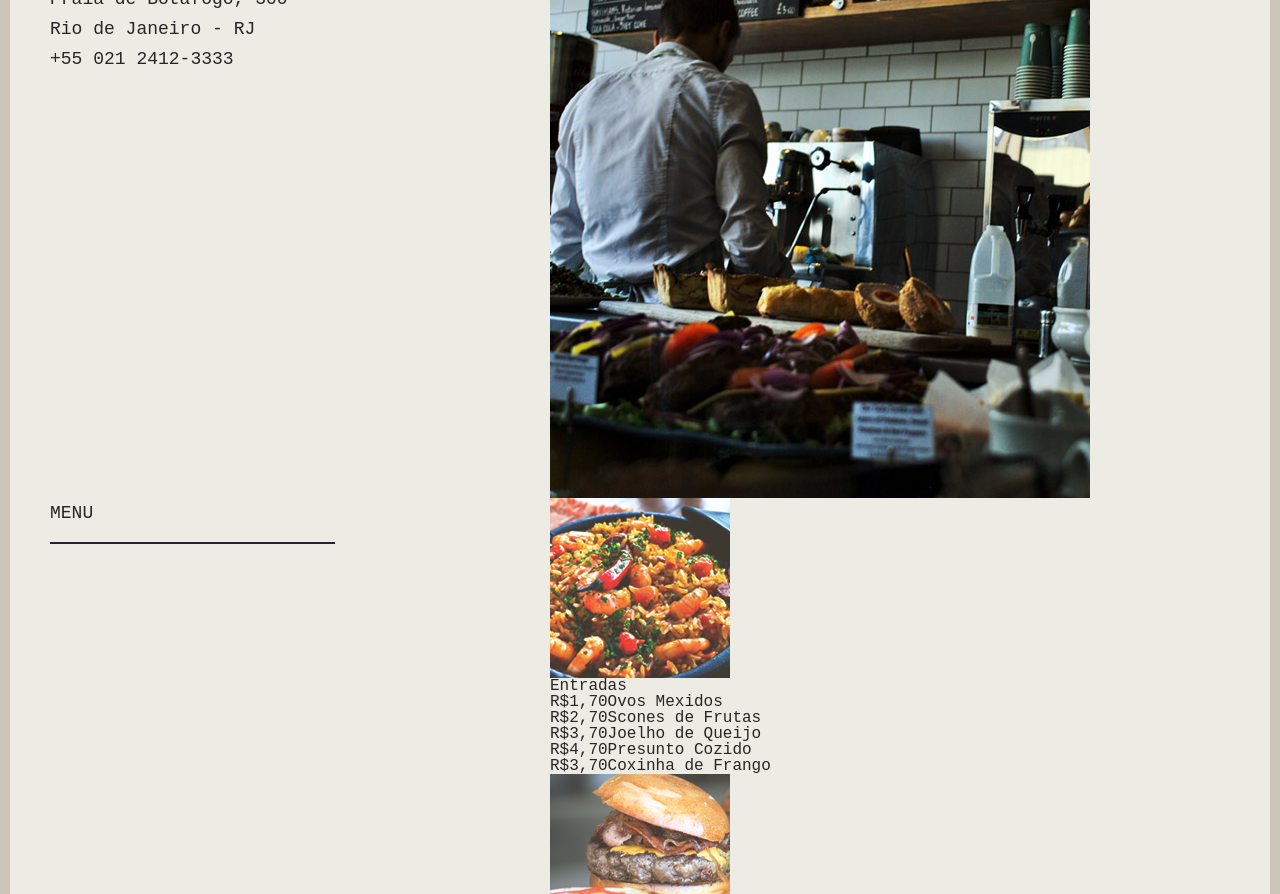
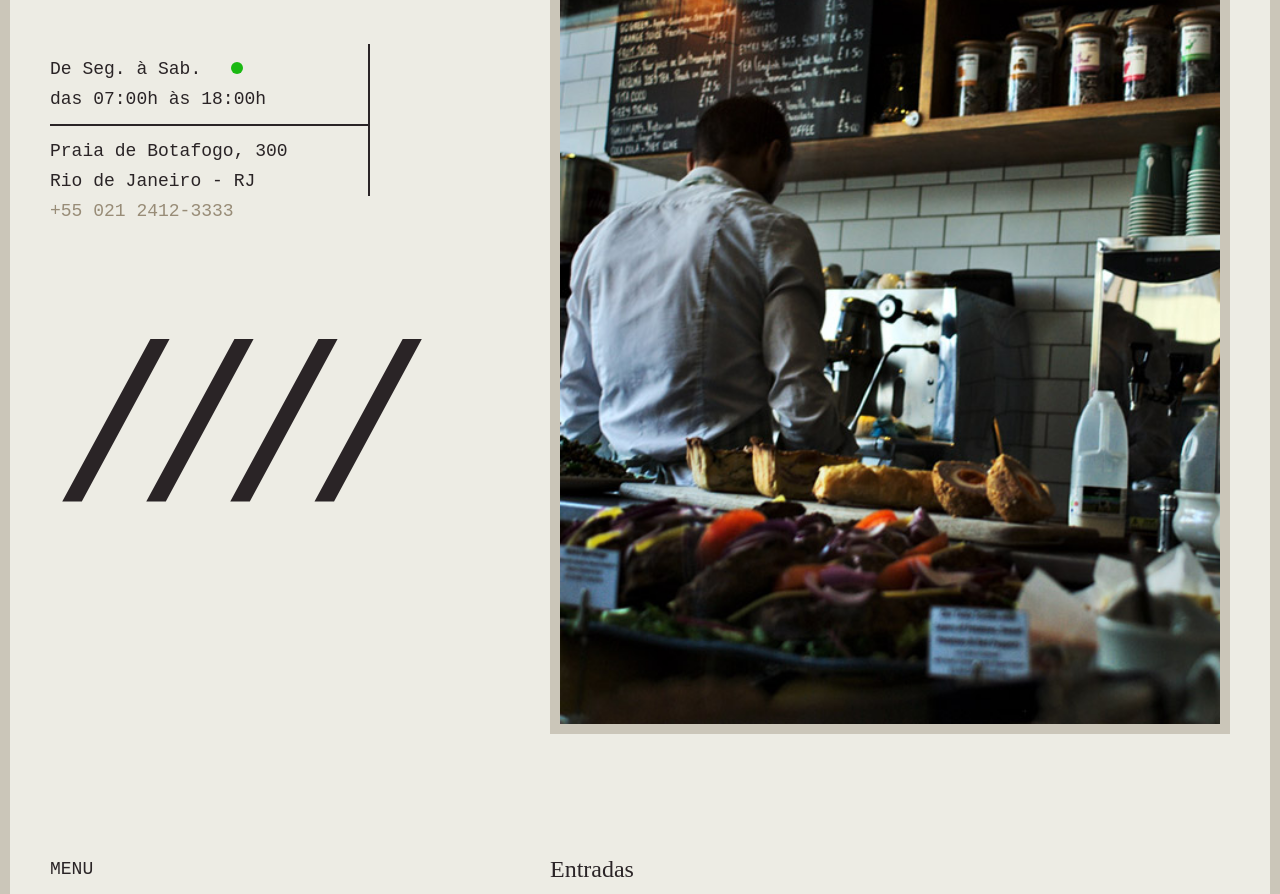
Before and after one commit to MateusCastro/site_sass, a plain HTML site: page index.html in a window 1280 px wide. Shown: the part 212-1106 px from the top of the page. Drawn offline with Linux system fonts and the light colour scheme; a web font is replaced by a local one.

Commit message:
SASS Intro e menu do site implementados

```diff
--- /dev/null
+++ b/css/scss/_intro.scss
@@ -0,0 +1,59 @@
+.intro {
+	margin-top: 60px;
+	@include d(s) {
+		margin-top: 20px;
+	}
+}
+
+.logo {
+	margin-bottom: 60px;
+}
+
+.intro-info {
+	border-right: 2px solid $cinza;
+	max-width: 320px;
+	p {
+		padding-top: 10px;
+	}
+	p:first-child {
+		border-bottom: 2px solid $cinza;
+		padding-bottom: 10px;
+	}
+}
+
+.intro-telefone {
+	color: $bege-escuro;
+	@include d(s) {
+		margin-bottom: 40px;
+	}
+	&::after {
+		content: '/ / / /';
+		display: block;
+		margin-top: 200px;
+		font-size: 220px;
+		letter-spacing: -90px;
+		color: $cinza;
+		@include d(m) {
+			margin-top: 80px;
+			font-size: 160px;
+			letter-spacing: -70px;
+		}
+		@include d(s) {
+			display: none;
+		}
+	}
+}
+
+.aberto {
+	display: inline-block;
+	width: 12px;
+	height: 12px;
+	background: $verde;
+	border-radius: 50%;
+	margin-left: 30px;
+}
+
+.intro-foto {
+	border: 10px solid $bege-medio;
+	width: 100%;
+}
--- /dev/null
+++ b/css/scss/_menu.scss
@@ -0,0 +1,47 @@
+.menu {
+	margin-top: 120px;
+	margin-bottom: 120px;
+	@include d(s) {
+		margin-top: 60px;
+		margin-bottom: 60px;
+	}
+}
+
+.menu-item {
+	margin-bottom: 60px;
+	h2 {
+		@include tipo-2(24);
+		margin-bottom: 1em;
+	}
+	li {
+		@include tipo-1(18);
+		line-height: em(35, 18);
+		span {
+			font-family: $fonte-2;
+			color: $bege-escuro;
+			display: inline-block;
+			width: 70px;
+			margin-right: 10px;
+			text-align: right;
+			margin-left: -80px;
+			@include d(s) {
+				margin-left: 0px;
+				width: auto;
+			}
+		}
+	}
+	img {
+		border-radius: 50%;
+		border: 10px solid $bege-medio;
+		position: absolute;
+		right: 0px;
+		margin-top: 50px;
+		@include d(l) {
+			right: 120px;
+		}
+		@include d(s) {
+			width: 120px;
+			margin-top: 0px;
+		}
+	}
+}
--- a/css/scss/_variaveis-e-mixins.scss
+++ b/css/scss/_variaveis-e-mixins.scss
@@ -3,7 +3,7 @@ $bege-claro: #edece4;
 $bege-medio: #cbc6b9;
 $bege-escuro: #988c77;
 $cinza: #2a2426;
-$verde: #988c77;
+$verde: #1ab912;
 
 // Fontes
 $fonte-1: 'PT Mono', monospace;
--- a/css/scss/style.scss
+++ b/css/scss/style.scss
@@ -2,6 +2,8 @@
 @import 'grid';
 @import 'variaveis-e-mixins';
 @import 'geral';
+@import 'intro';
+@import 'menu';
 
 div {
     font-family: 'Aref Ruqaa', serif;
--- a/index.html
+++ b/index.html
@@ -18,7 +18,7 @@
                 <p class="intro-telefone">+55 021 2412-3333</p>
             </div>
             <div class="grid-7">
-                <img src="img/foto.jpg" alt="Foto de Le Scone" />
+                <img class="intro-foto" src="img/foto.jpg" alt="Foto de Le Scone" />
             </div>
         </main>
 
```
Also changed, not shown: css/style.css.
